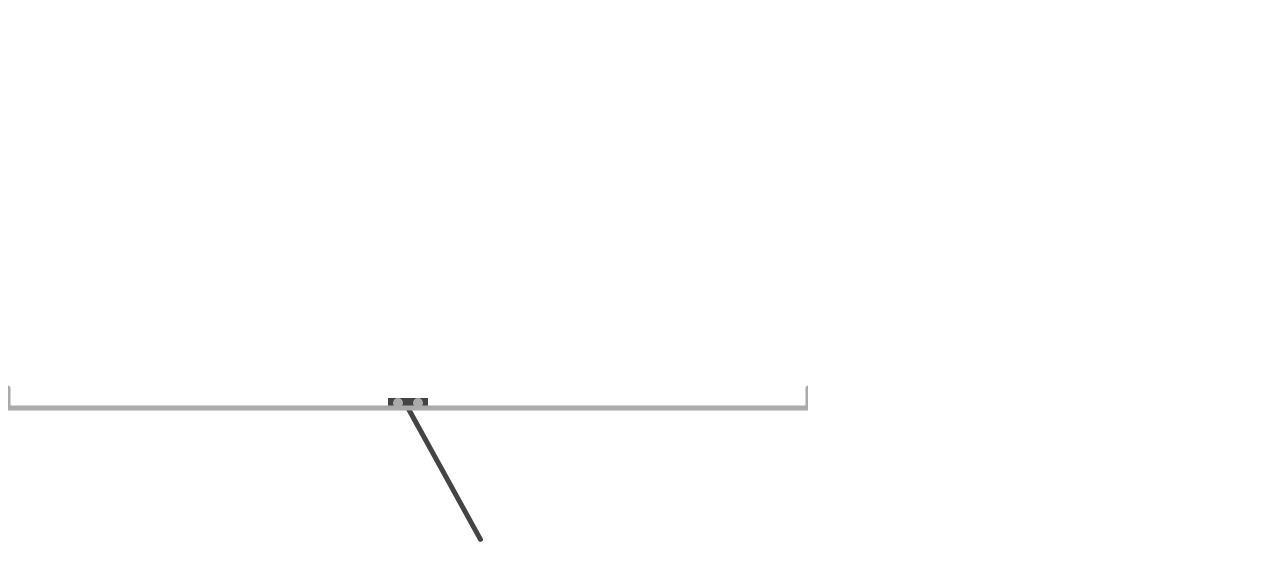
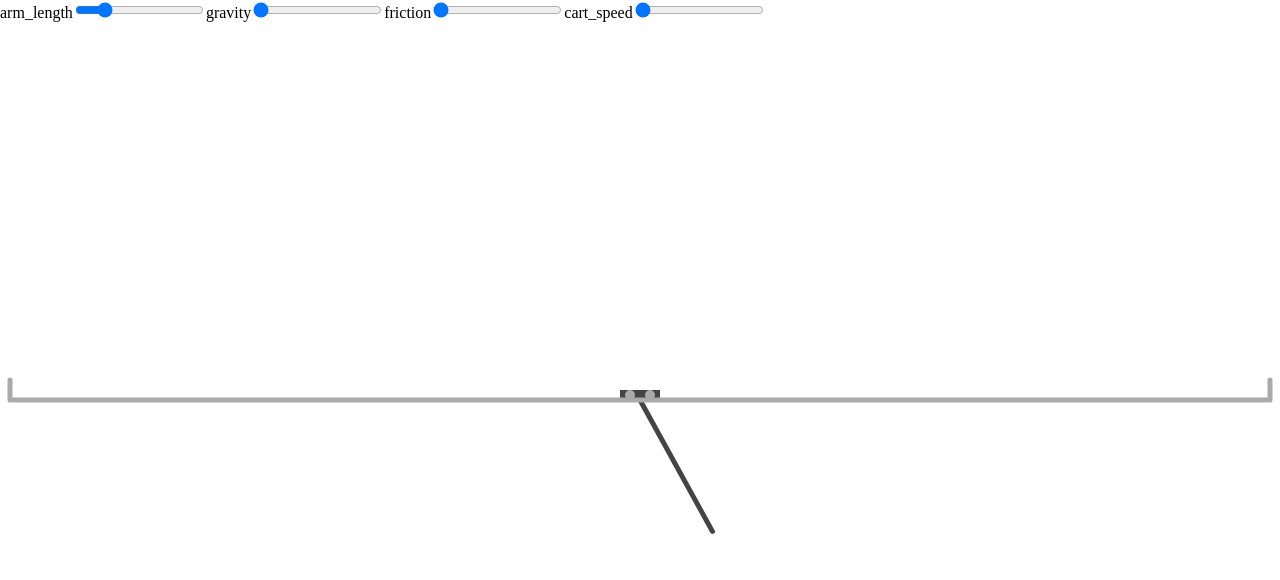
Before and after one commit to blainelewis1/Balance, a plain HTML site: page index.html in a window 1280 px wide. Drawn offline with Linux system fonts and the light colour scheme.

Commit message:
Refactored, added controls and made it full screen. Made it pause on unfocus

```diff
--- a/index.html
+++ b/index.html
@@ -1,20 +1,30 @@
 <html>
 <head>
-  <title>Balance</title>
     <style>
-    /*
-    body, html {
+      body, html{
         width:  100%;
         height: 100%;
         margin: 0px;
         overflow:hidden;
       }
 
-    */
+      .controls {
+        position: fixed;
+        top:0;
+        left:0;
+        right:0;
+        margin:auto;
+        display:inline-block;
+      }
+      .controls input {
+          display:inline-block;
+      }
     </style>
+  <title>Balance</title>
 </head>
 <body>
   <canvas id="canvas"></canvas>
   <script type="text/javascript" src="scripts/index.js"></script>
+  <script type="text/javascript">(function(){if(window.location.href.indexOf("blainelewis1") > -1 || window.location.href.indexOf("localhost") > -1){var s = document.createElement("script");s.async = 'async';s.src = "/scripts/project_info.js";document.head.appendChild(s);}})()</script>
 </body>
 </html>
--- a/scripts/index.js
+++ b/scripts/index.js
@@ -1,40 +1,69 @@
-//TODO: add sliders to adjust things
+(function() {
+    var config = {};
+    config.arm_length = {value : 150, min : 1, max : 500};
+    config.gravity = {value : 0.001, min : 0.0001, max : 0.01};
+    config.friction = {value : 0.995, min : 0.9, max : 1};
+    config.cart_speed = {value : 0.5, min : 0.1, max : 1};
+
+    var control_box = document.createElement("div");
+    control_box.classList.add("controls");
+    for(var prop in config) {
+        if(config.hasOwnProperty(prop)) {
+            var elem = document.createElement("input");
+            elem.type = "range";
+            elem.id = prop;
+            elem.value = config[prop].value;
+            elem.min = config[prop].min;
+            elem.max = config[prop].max;
+            elem.step = (config[prop].max - config[prop].min) / 20;
+            elem.addEventListener("input", update_value);
+
+            var label = document.createElement("label");
+            label.innerHTML = prop;
+
+            control_box.appendChild(label);
+            control_box.appendChild(elem);
+        }
+    }
+
+    document.body.appendChild(control_box);
+
+    function update_value(e) {
+        config[e.target.id].value = e.target.value;
+    }
 
 
-var ARM_LENGTH = 150;
-var STAGE_WIDTH = 800;
-var STAGE_HEIGHT = ARM_LENGTH * 2 + 100;
-var GRAVITY = 0.001;
+    var EDGE_OFFSET = 10;
 
-function drawScene(context) {
+    function draw_scene(context, canvas) {
       context.lineWidth = 5;
       context.strokeStyle = "#AAAAAA";
       context.lineCap = "round";
 
+
       context.beginPath();
-  context.moveTo(0, STAGE_HEIGHT);
-  context.lineTo(STAGE_WIDTH, STAGE_HEIGHT);
+      context.moveTo(EDGE_OFFSET, canvas.height / 2);
+      context.lineTo(canvas.width - EDGE_OFFSET, canvas.height / 2);
 
-  context.moveTo(0,STAGE_HEIGHT);
-  context.lineTo(0, STAGE_HEIGHT - 20);
+      context.moveTo(EDGE_OFFSET, canvas.height / 2);
+      context.lineTo(EDGE_OFFSET, (canvas.height / 2) - 20);
 
-  context.moveTo(STAGE_WIDTH, STAGE_HEIGHT);
-  context.lineTo(STAGE_WIDTH, STAGE_HEIGHT - 20);
+      context.moveTo(canvas.width - EDGE_OFFSET, canvas.height / 2);
+      context.lineTo(canvas.width - EDGE_OFFSET, (canvas.height / 2) - 20);
 
       context.stroke();
     }
 
     //0 degrees is actually Math.PI/2 to make the physics easier.
     function Pendulum(number_of_axis) {
-  this.x = STAGE_WIDTH / 2;
+      this.x = canvas.width / 2;
       this.axis = [];
-  this.y = STAGE_HEIGHT;
-  this.speed = 0.5;
+      this.y = canvas.height / 2;
       this.height = 10;
       this.width = 40;
 
       for(var i = 0; i < number_of_axis; i++) {
-    this.axis.push({theta : Math.PI / 2, thetaVelocity : 0, v : 0, l : ARM_LENGTH});
+        this.axis.push({theta : Math.PI / 2, thetaVelocity : 0, v : 0, l : config.arm_length.value});
       }
     }
 
@@ -45,7 +74,7 @@ Pendulum.prototype.draw = function(context) {
       context.fillStyle = "#444444";
 
       context.beginPath();
-  context.fillRect(this.x - this.width / 2, STAGE_HEIGHT - this.height, this.width, this.height);
+      context.fillRect(this.x - this.width / 2, this.y - this.height, this.width, this.height);
 
       context.fillStyle = "#AAAAAA";
 
@@ -61,14 +90,14 @@ Pendulum.prototype.draw = function(context) {
       context.moveTo(this.x, this.y);
 
       var curX = this.x;
-  var curY = STAGE_HEIGHT;
+      var curY = this.y;
 
       for(var i = 0; i < this.axis.length; i++) {
-    curX += Math.cos(this.axis[i].theta + 3 * Math.PI / 2) * ARM_LENGTH;
-    curY -= Math.sin(this.axis[i].theta + 3 * Math.PI / 2 ) * ARM_LENGTH;
+        curX += Math.cos(this.axis[i].theta + 3 * Math.PI / 2) * config.arm_length.value;
+        curY -= Math.sin(this.axis[i].theta + 3 * Math.PI / 2 ) * config.arm_length.value;
 
-    // curX += Math.cos(this.axis[i].theta) * ARM_LENGTH;
-    // curY -= Math.sin(this.axis[i].theta) * ARM_LENGTH;
+        // curX += Math.cos(this.axis[i].theta) * config.arm_length.value;
+        // curY -= Math.sin(this.axis[i].theta) * config.arm_length.value;
 
         context.lineTo(curX, curY);
       }
@@ -76,16 +105,18 @@ Pendulum.prototype.draw = function(context) {
       context.stroke();
     };
 
-Pendulum.prototype.move = function(deltaTime, leftKeyDown, rightKeyDown) {
-  if(leftKeyDown && this.x > this.width - this.speed * deltaTime) {
-    this.x -= this.speed * deltaTime;
+    Pendulum.prototype.move = function(deltaTime, direction, canvas) {
+        var move_amount = config.cart_speed.value * deltaTime * direction;
+
+      if(direction === -1 && this.x + move_amount - this.width > EDGE_OFFSET ) {
+        this.x += move_amount;
         //TODO: this needs to be acceleration so not addition
-    this.axis[0].thetaVelocity += 0.0001;
+        this.axis[0].thetaVelocity -= move_amount / 100000;
       }
 
-  if(rightKeyDown && this.x < STAGE_WIDTH - this.width + this.speed * deltaTime) {
-    this.x += this.speed * deltaTime;
-    this.axis[0].thetaVelocity -= 0.0001;
+      if(direction === 1 && this.x - move_amount + this.width < canvas.width - EDGE_OFFSET) {
+        this.x += move_amount;
+        this.axis[0].thetaVelocity -= move_amount / 100000;
       }
     };
 
@@ -95,10 +126,11 @@ Pendulum.prototype.applyPhysics = function(deltaTime) {
         //This is the second derivative of theta, which is actually the "acceleration of theta"
 
         //We take axis.theta * time  and add that to thetaVelocity, then take thetaVelocity * time and add that to the displacement. BAMMM
-    //axis.theta += -GRAVITY / ARM_LENGTH * Math.sin(axis.theta);
+        //axis.theta += -GRAVITY / config.arm_length.value * Math.sin(axis.theta);
 
-    axis.thetaVelocity += -GRAVITY / ARM_LENGTH * Math.sin(axis.theta) * deltaTime;
-    axis.thetaVelocity *= 0.995;
+        axis.thetaVelocity += -config.gravity.value / config.arm_length.value * Math.sin(axis.theta) * deltaTime;
+        //TODO: add deltatime to make rfiction dependent on time
+        axis.thetaVelocity *= config.friction.value;
         axis.theta += axis.thetaVelocity * deltaTime;
 
 
@@ -110,58 +142,60 @@ Pendulum.prototype.applyPhysics = function(deltaTime) {
     var canvas = document.getElementById("canvas");
     var context = canvas.getContext("2d");
 
-canvas.width = STAGE_WIDTH;
-canvas.height = STAGE_HEIGHT * 2;
+    canvas.width = window.innerWidth;
+    canvas.height = window.innerHeight;
 
     var pendulum = new Pendulum(1);
 
-var previousTime;
-var playing = true;
-var leftKeyDown = false;
-var rightKeyDown = false;
+    var previous_time;
+    var left_key_down = false;
+    var right_key_down = false;
+    var was_hidden;
 
     function step(t) {
-  if(playing) {
-    var deltaTime = previousTime === undefined ? 0 : t - previousTime;
+        var delta_time = previous_time === undefined ? 0 : t - previous_time;
 
-    pendulum.move(deltaTime, leftKeyDown, rightKeyDown);
-    pendulum.applyPhysics(deltaTime);
+        if(was_hidden) {
+            delta_time = 0;
+            was_hidden = false;
         }
+
+        var direction = 0;
+        direction += left_key_down ? -1 : 0;
+        direction += right_key_down ? 1 : 0;
+
+        if(direction){
+            pendulum.move(delta_time, direction, canvas);
+        }
+
+        pendulum.applyPhysics(delta_time);
 
         context.clearRect(0, 0, canvas.width, canvas.height);
         pendulum.draw(context);
-  drawScene(context);
+        draw_scene(context, canvas);
 
-  previousTime = t;
+        previous_time = t;
         window.requestAnimationFrame(step);
     }
 
-function handleMoveKeys(e) {
-  var val;
-
-  if(e.type === "keydown") {
-    val = true;
-  } else if(e.type === "keyup"){
-    val = false;
-  } else {
-    return;
-  }
+    function handle_move_keys(e) {
+      var val = e.type === "keydown";
 
       if (e.keyCode === 65) {
-    leftKeyDown = val;
+        left_key_down = val;
       } else if (e.keyCode === 68) {
-    rightKeyDown = val;
+        right_key_down = val;
       }
     }
 
-document.addEventListener("keydown", handleMoveKeys);
-document.addEventListener("keyup", handleMoveKeys);
+    document.addEventListener("keydown", handle_move_keys);
+    document.addEventListener("keyup", handle_move_keys);
 
-document.addEventListener("keypress", function(e) {
-  if(e.keyCode === 32) {
-    playing = !playing;
-    e.preventDefault();
+    document.addEventListener("visibilitychange", function (e) {
+        if(document.hidden) {
+            was_hidden = true;
         }
     });
 
     step();
+})();
```
Lines whose indentation alone changed are shown as unchanged.
